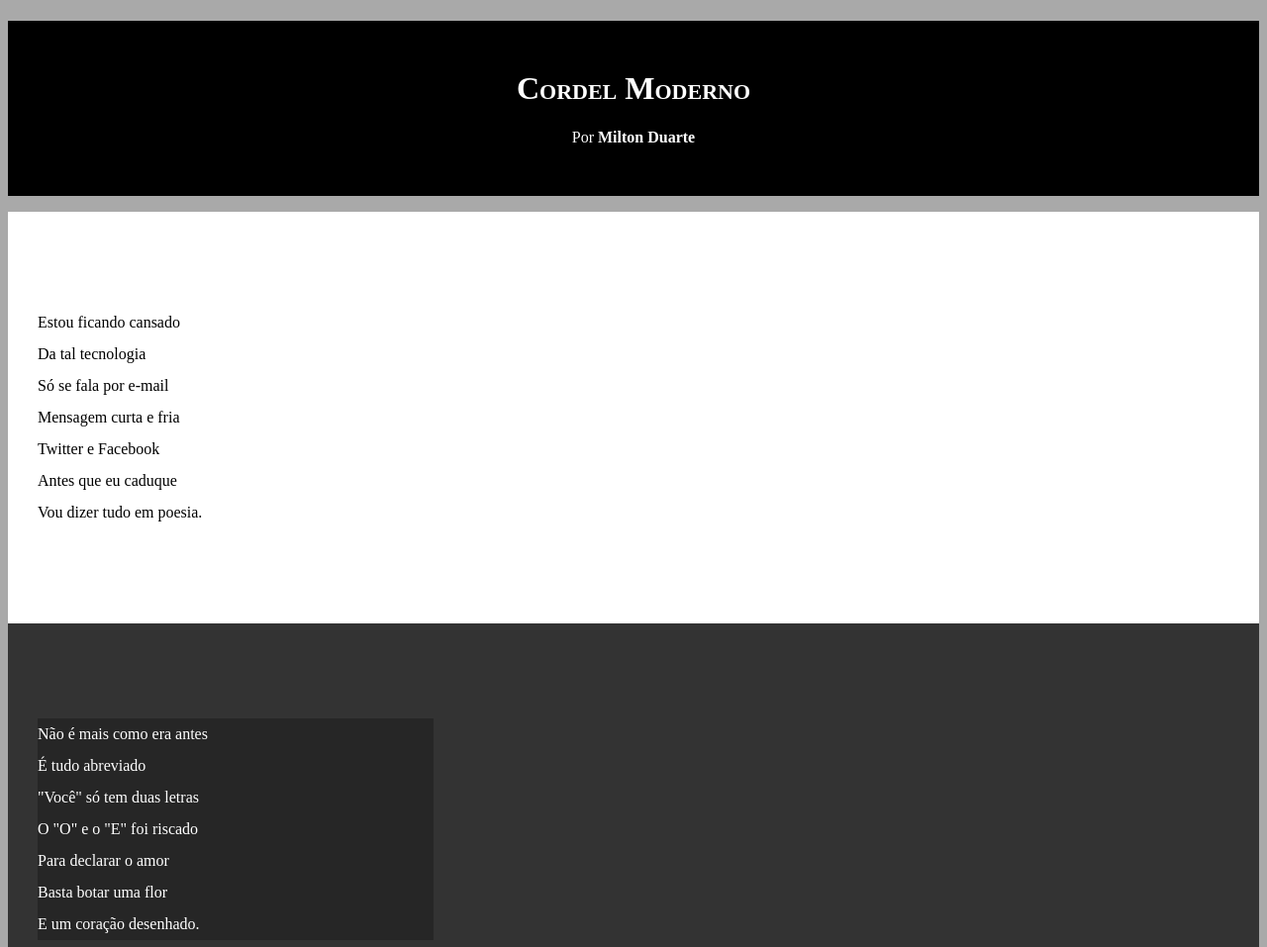
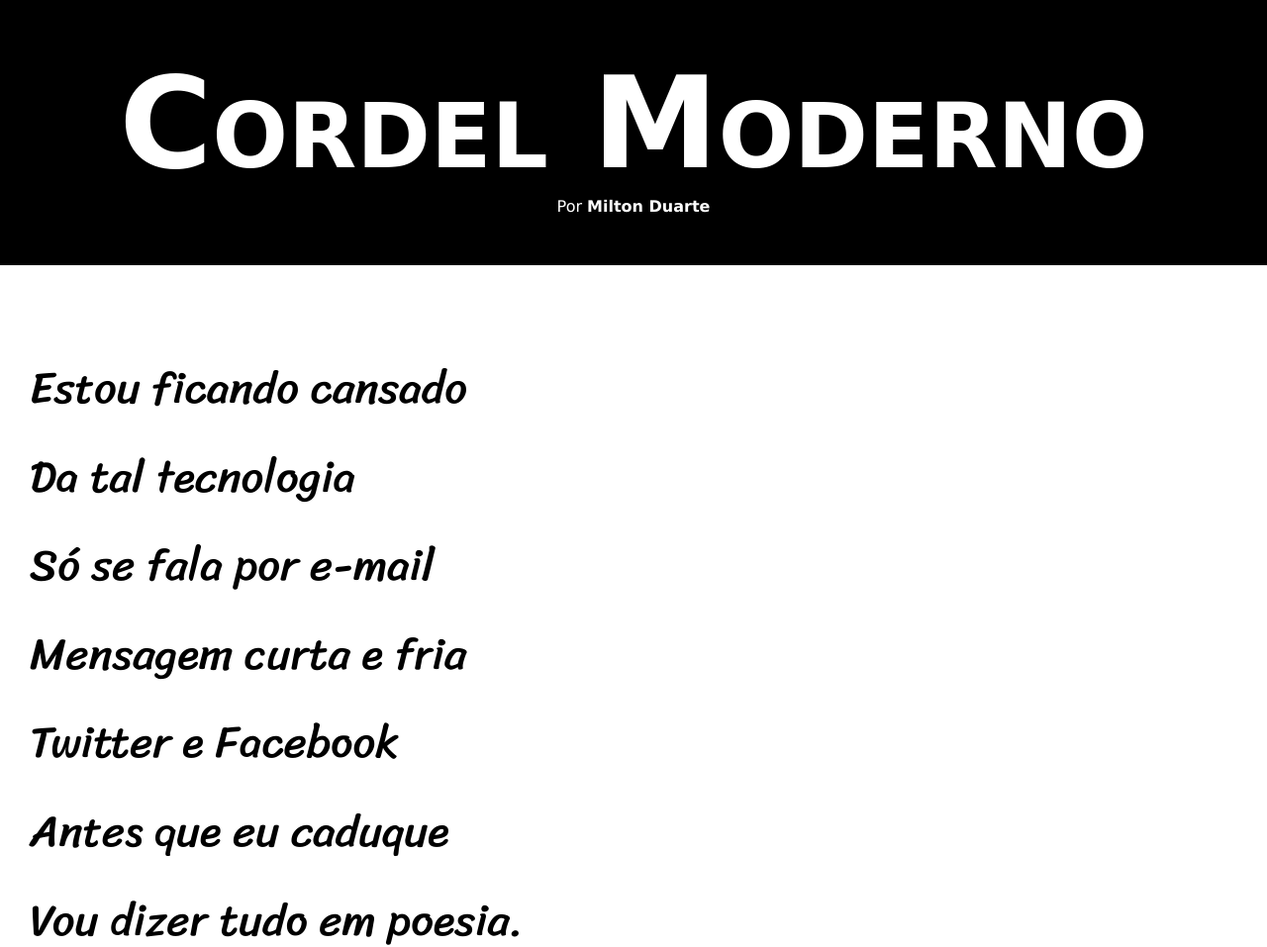
Before and after one commit to e-paixao/d012_desafio-cordel, a plain HTML site: page index.html in a window 1280 px wide. Shown: the top 957 px of the page at 99% size. Drawn offline with Linux system fonts and the light colour scheme.

Commit message:
colocando ofntes no projeto

```diff
--- a/estilo/style.css
+++ b/estilo/style.css
@@ -1,13 +1,25 @@
 @charset "UTF-8"
+
+@import url('https://fonts.googleapis.com/css2?family=Passion+One:wght@400;700;900&display=swap');
+
+@import url('https://fonts.googleapis.com/css2?family=Sriracha&display=swap');
+
+:root {
+    --fonte1: Verdana, Geneva, Tahoma, sans-serif;
+    --fonte2: 'Passion One', cursive;
+    --fonte3: 'Sriracha', cursive;
+}
 
 * {/*configuração global*/
     margin: 0px;
     padding: 0px;
+    font-size: 1em;
 }
 
 html, body {
     min-height: 100vh;/*tamanho mínimo da altura da tag*/
     background-color: darkgray;
+    font-family: var(--fonte1);
 }
 
 header {
@@ -20,6 +32,8 @@ header > h1 {
     padding-top: 50px;
     /*text-transform: uppercase; *** alternativa para letra maiúscula*/
     font-variant: small-caps;/* configuração mais "leve" */
+    font-family: var(--fonte2);
+    font-size: 10vw;/*solução sem levar em consideração o recurso de mediaquery */
 }
 
 header > p {
@@ -41,6 +55,8 @@ section {
     padding-bottom: 10vh;
     line-height: 2em;
     padding-left: 30px;
+    font-family: var(--fonte3);
+    font-size: 3.5vw;/*solução sem levar em consideração o recurso de mediaquery */
 }
 
 .normal {
@@ -54,7 +70,8 @@ section {
 }
 
 .imagem > p {
-    width: 400px;
+    display: inline-block;/*transforma na caixa que se adapta ao conteudo*/
+    padding: 5px;
     background-color: rgba(0, 0, 0, 0.253);
 }
 
```
